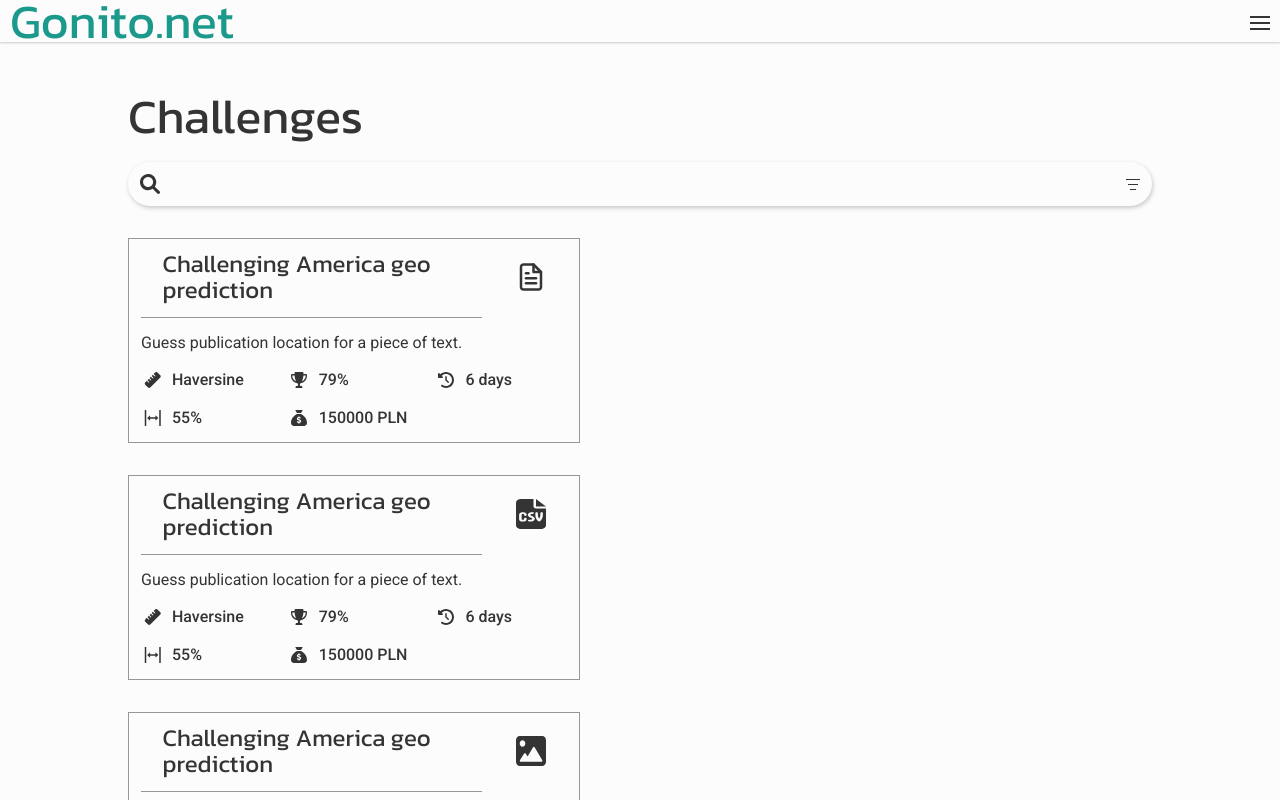
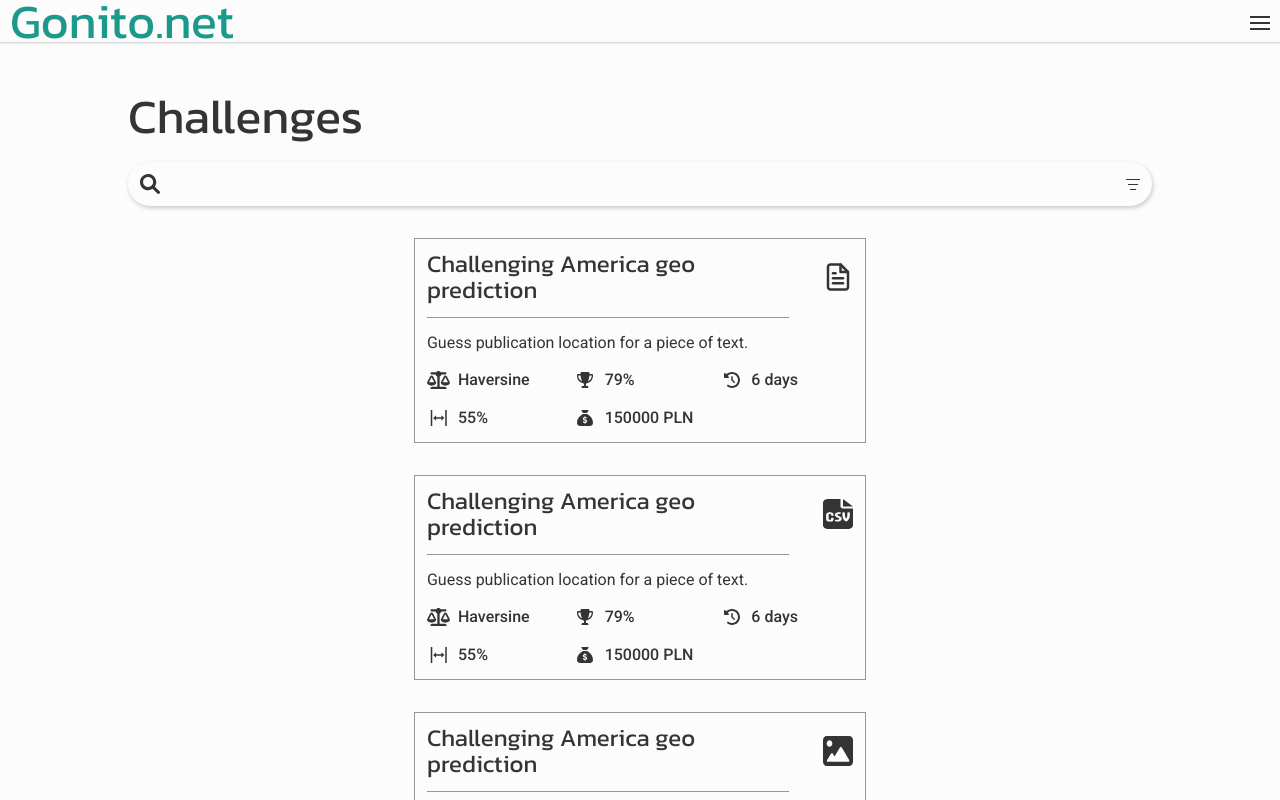
Before and after one commit to amu-cai/amueval-frontend, a React (Create React App) app: page /challenges in a window 1280 px wide. Shown: the top 800 px of the page. Built offline with nearby package versions, Linux system fonts and the light colour scheme.

Commit message:
correct mini challenges alignment and metric icon

```diff
--- a/src/components/elements/IconLabel.js
+++ b/src/components/elements/IconLabel.js
@@ -5,8 +5,7 @@ import {Medium} from "../../utils/fonts";
 const IconLabel = (props) => {
     return (
         <FlexRow gap={props.gap}>
-            <Svg className='icon'
-                 width={props.size} height={props.size}
+            <Svg width={props.size} height={props.size}
                  src={props.ico}/>
             <Medium as='p'>
                 {props.children}
--- a/src/components/elements/MiniChallenge.js
+++ b/src/components/elements/MiniChallenge.js
@@ -30,7 +30,7 @@ const ChallengeStyle = styled(FlexColumn)`
 
 const Line = styled(Container)`
   height: 1px;
-  width: 80%;
+  width: 85%;
   background-color: ${({theme}) => theme.colors.dark05};
   margin-bottom: 14px;
 `;
@@ -49,13 +49,13 @@ const IconsGrid = styled(Grid)`
 const MiniChallenge = (props) => {
     return (
         <ChallengeStyle as='article' alignmentX='flex-start'>
-            <FlexRow margin='0 0 14px 0' gap='12px'>
-                <H3 as='h3' width='80%'>
+            <FlexRow margin='0 0 14px 0' gap='12px' width='100%' alignmentX='space-between'>
+                <H3 as='h3' width='85%'>
                     {props.title}
                 </H3>
-                <Svg className='icon' src={props.ico} width='30px' height='30px'/>
+                <Svg src={props.ico} width='30px' height='30px'/>
             </FlexRow>
-            <Line className='icon'/>
+            <Line/>
             <Body as='p' margin='0 0 14px 0'>
                 {props.describe}
             </Body>
--- a/src/pages/Challenges.js
+++ b/src/pages/Challenges.js
@@ -17,6 +17,7 @@ const Challenges = () => {
                     Challenges
                 </H1>
                 <Search/>
+                <FlexColumn width='100%'>
                     <Grid margin='32px 0' gridGap='32px 0'>
                         <MiniChallenge title='Challenging America geo prediction' ico={textIco}
                                        describe={`Guess publication location for a piece of text.`}/>
@@ -26,6 +27,7 @@ const Challenges = () => {
                                        describe={`Guess publication location for a piece of text.`}/>
                     </Grid>
                 </FlexColumn>
+            </FlexColumn>
             <Pager pages={5}/>
         </FlexColumn>
     );
```
Also changed, not shown: src/assets/metric_ico.svg. Lines whose indentation alone changed are shown as unchanged.
